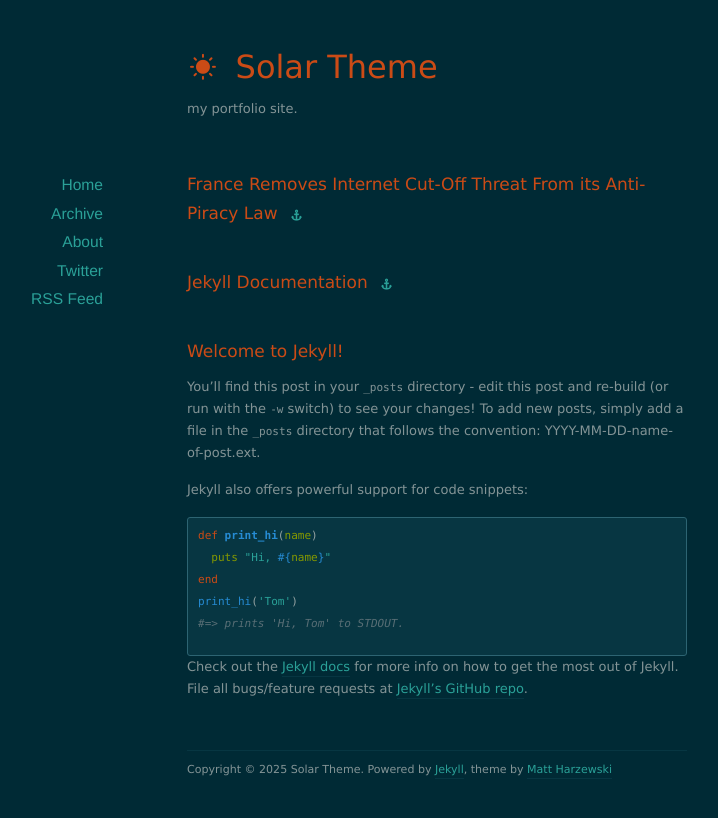
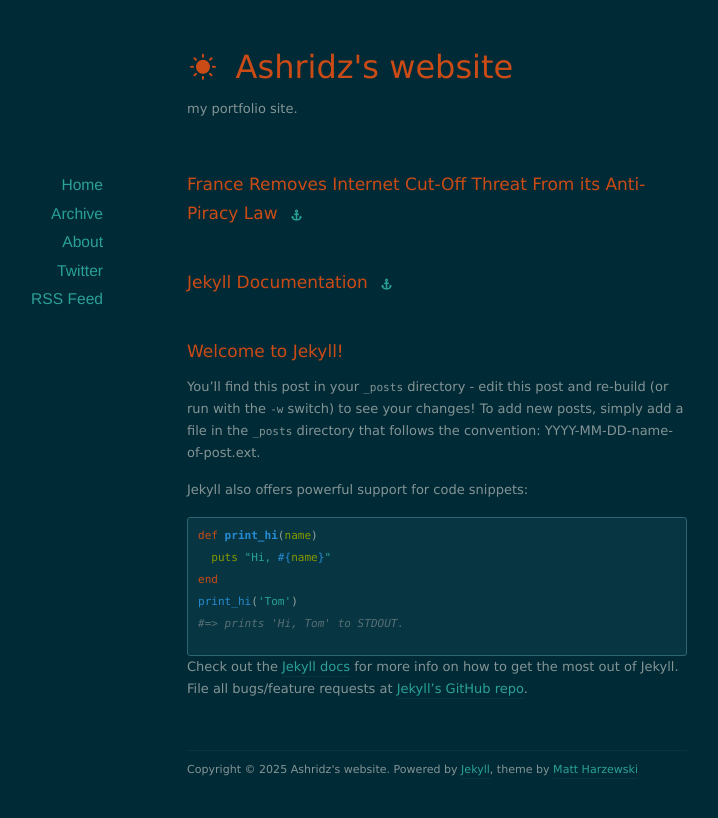
Before and after one commit to deathon2legs/deathon2legs.github.io, a Jekyll site: the page built from solar-theme-jekyll/index.html, in a window 1280 px wide. Shown: the top 818 px of the page, without its empty margins (203-921 px from the left). Built offline with Jekyll 4.4.1, drawn with Linux system fonts in a browser that asks for light colours; nearby versions of some CDN libraries; the list of posts is cut into pages by our own code.

Commit message:
Update _config.yml

```diff
--- a/solar-theme-jekyll/_config.yml
+++ b/solar-theme-jekyll/_config.yml
@@ -1,4 +1,4 @@
-name: Solar Theme
+name: Ashridz's website
 url: https://deathon2legs.git.io/
 description: my portfolio site.
 
```
